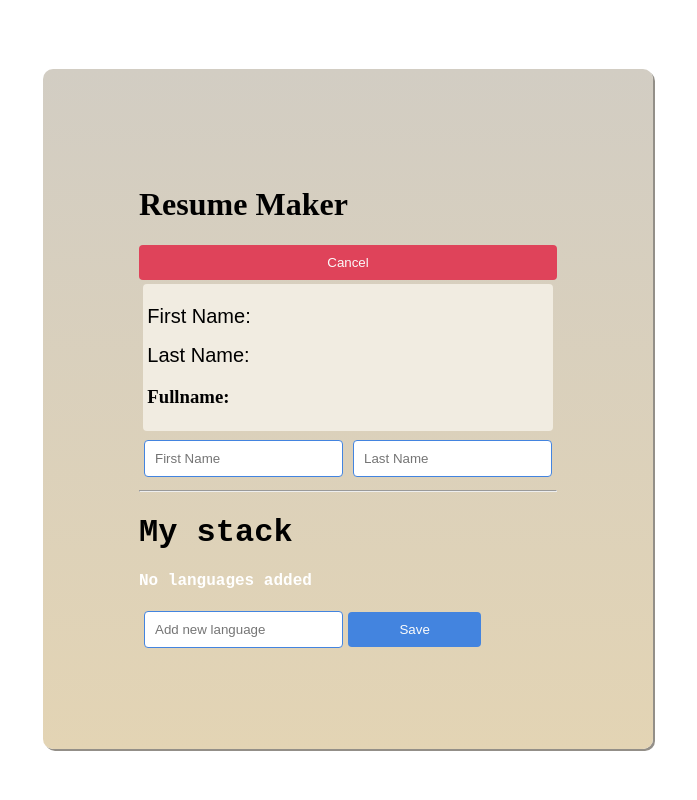
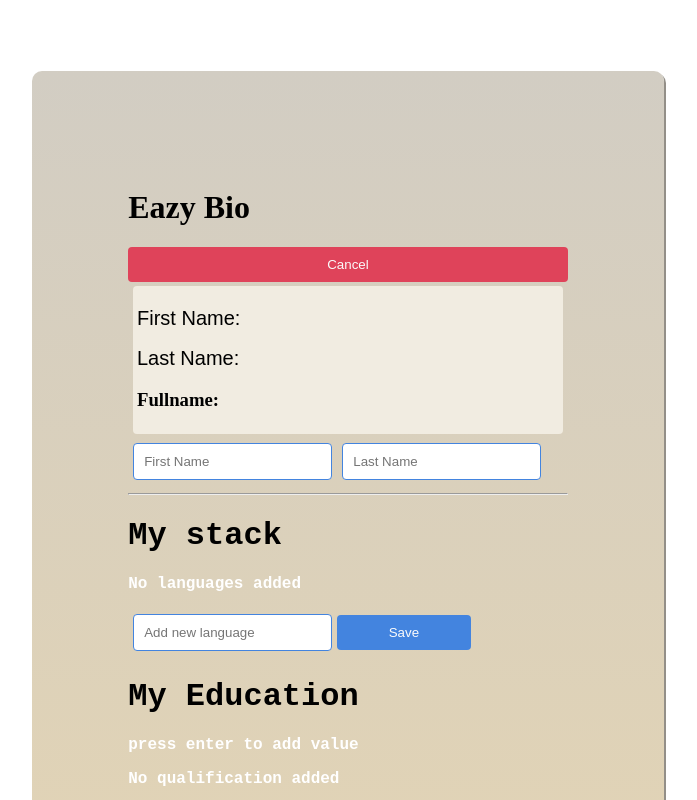
Before and after one commit to EvansMutwiri/vuejs-roadmap, a Vue app: page / in a window 1280 px wide. Both pictures are taken after a click on the button "Edit". Shown: the top 800 px of the page, without its empty margins (292-989 px from the left). Built offline with nearby package versions, Linux system fonts and the light colour scheme.

Commit message:
Dynamic classes: Use checkbox to mark education level as completed

```diff
--- a/src/components/Options.vue
+++ b/src/components/Options.vue
@@ -1,7 +1,7 @@
 <template>
     <div class="container">
         <div class="header">
-            <h1>Resume Maker</h1>
+            <h1>Eazy Bio</h1>
 
         </div>
 
@@ -41,6 +41,36 @@
         <button v-bind:disabled="newItem.length === 0">Save</button>
 
         </form>
+
+        <div class="languages">
+
+            <h1>My Education</h1>
+
+            <p v-if="qualifications.length < 2 && editing">press enter to add value</p>
+
+            <ul>
+                <li v-for="{id, label, completedStatus} in qualifications" :key="id" :class="[completedStatus ? 'completed': '']"> {{ label }}</li>
+            </ul>
+            <p v-if="!qualifications.length">No qualification added</p>
+        </div>
+
+        <form
+            v-if="editing"
+            @submit.prevent="addEdu"
+        >
+            <input
+                type="text"
+                v-model="newEdu"
+                placeholder="Add qualification"
+            >
+
+            <label>
+                <input type="checkbox" v-model="completedStatus">Completed
+            </label>
+
+        <button v-bind:disabled="newEdu.length === 0">Save</button>
+
+        </form>
     </div>
 </template>
 
@@ -63,24 +93,36 @@ export default {
             return first.value + ' ' + last.value;
         })
 
-        let languages = ref([
-        //    {id: 1, label: "Javascript"},
-        //    {id: 2, label: "CSS"},
-        //    {id: 3, label: "html5"},
+        let languages = ref([]);
+
+        let qualifications = ref([
+
         ]);
+
 
         let newItem = ref("");
 
+        let newEdu = ref("");
+        let completedStatus = ref(false)
+
         let addLang = () => {
             languages.value.push({id: languages.value.length + 1, label: newItem.value });
-            newItem.value = ""
+            newItem.value = "";
+        }
+
+        let addEdu = () => {
+            qualifications.value.push({id: qualifications.value.length + 1, label: newEdu.value, completedStatus: completedStatus.value });
+            newEdu.value = "";
+            completedStatus.value = "";
         }
 
         let editing = ref(false);
 
         let edit = (e)=> {
             editing.value = e;
-            newItem.value = ""
+            newItem.value = "";
+            newEdu.value = "";
+            completedStatus.value="";
         }
 
         return {
@@ -93,7 +135,11 @@ export default {
             newItem,
             addLang,
             editing,
-            edit
+            edit,
+            qualifications,
+            newEdu,
+            addEdu,
+            completedStatus
         }
     }
 }
@@ -176,4 +222,8 @@ ul {
         color: black;
     }
 }
+
+.completed {
+    color: green;
+}
 </style>
```
